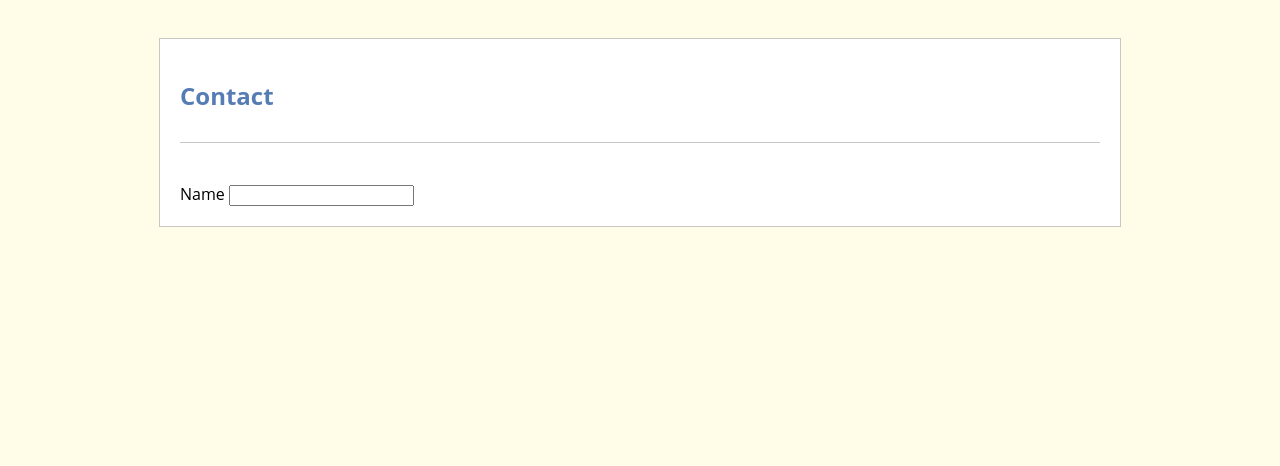
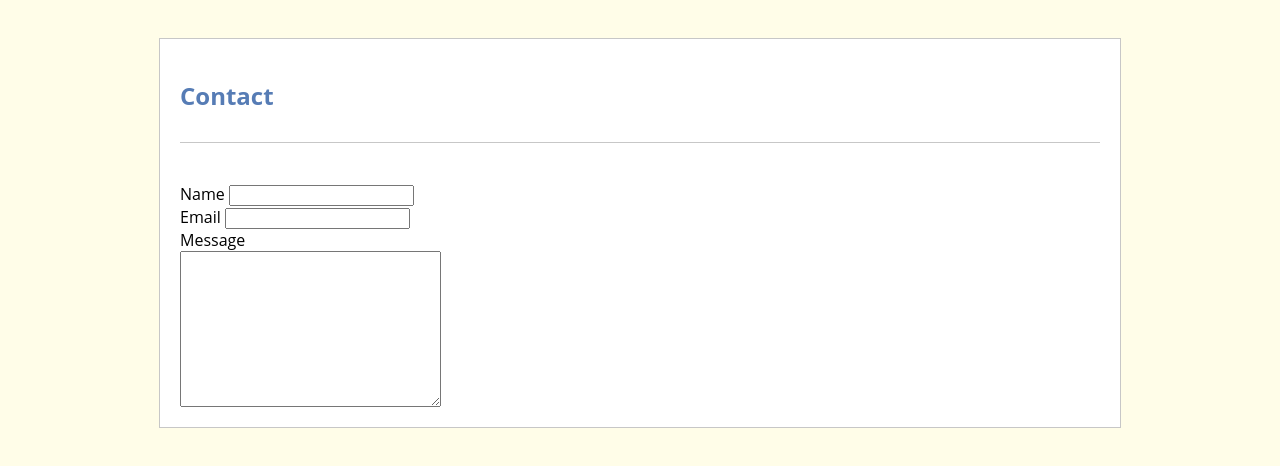
Before and after one commit to adj-dev/basic-portfolio, a plain HTML site: page contact.html in a window 1280 px wide. Shown: the part 86-552 px from the top of the page. Drawn offline with Linux system fonts and the light colour scheme.

Commit message:
Added email and message inputs to contact.html form

```diff
--- a/assets/css/style.css
+++ b/assets/css/style.css
@@ -112,3 +112,11 @@ p#first {
 p#second {
   padding: 40px 0;
 }
+
+/* ------------------------------------------------------- */
+/* CONTACT section */
+/* ------------------------------------------------------- */
+
+textarea {
+  display: block;
+}
--- a/contact.html
+++ b/contact.html
@@ -30,6 +30,19 @@
               <label for="name">Name</label>
               <input type="text" />
             </div>
+            <div>
+              <label for="Email">Email</label>
+              <input type="text" />
+            </div>
+            <div>
+              <label for="name">Message</label>
+              <textarea
+                name="message"
+                id="message"
+                cols="30"
+                rows="10"
+              ></textarea>
+            </div>
           </form>
         </div>
       </div>
```
